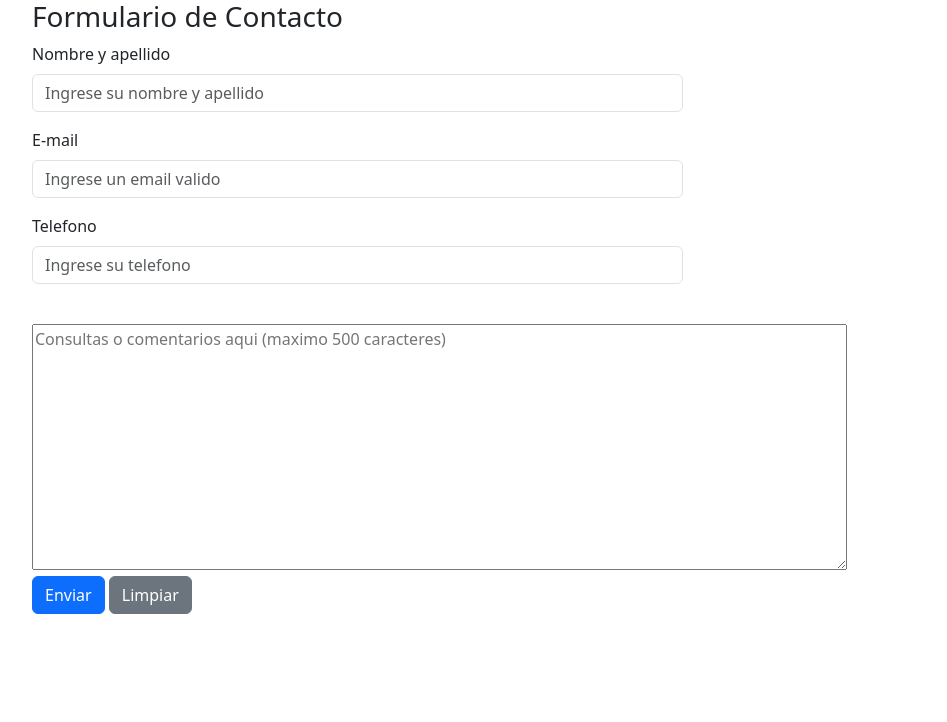
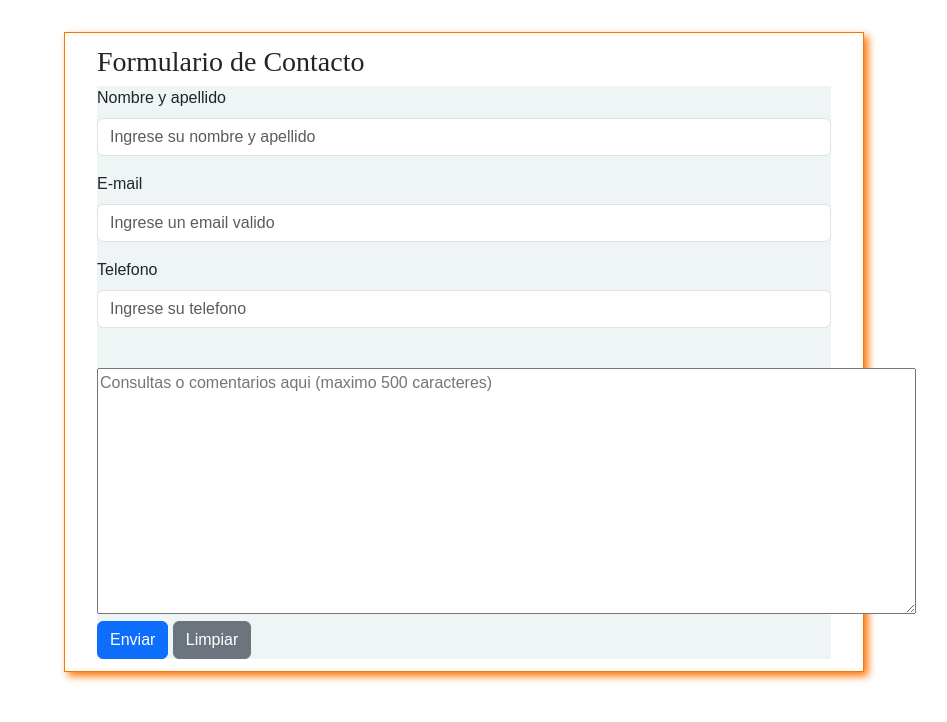
Before and after one commit to Cazuzavive/Borrador1, a plain HTML site: page form.html in a window 1280 px wide. Shown: the whole page, without its empty margins (50-997 px from the left). Drawn offline with nearby package versions, Linux system fonts and the light colour scheme; a web font is replaced by a local one.

Commit message:
ultimaversion

```diff
--- a/css/style.css
+++ b/css/style.css
@@ -168,11 +168,12 @@ form{
 
 .contenedorform{
     margin: 2rem;
-    padding: 0;
+    padding: 2rem;
     display: flex;
+    flex-direction: column;
     place-content: center;
-    width: 35rem;
-    height: 50rem;
+    width: 50rem;
+    height: 40rem;
     box-shadow: 4px 4px 8px #fc7300;
     border: 1px solid #fc7300;
     border-style: solid;
--- a/form.html
+++ b/form.html
@@ -7,13 +7,13 @@
     <meta name="description" content="Instituto de Educacion primaria que incorpora tecnicas de aprendizaje tipo Waldrof y constructivista. El mejor para la educacion de tus hijos">
     <meta name="author" content="Fiorella Di Claudio">
     <link href="https://cdn.jsdelivr.net/npm/bootstrap@5.3.0/dist/css/bootstrap.min.css" rel="stylesheet" integrity="sha384-9ndCyUaIbzAi2FUVXJi0CjmCapSmO7SnpJef0486qhLnuZ2cdeRhO02iuK6FUUVM" crossorigin="anonymous">
-
+    <link rel="stylesheet" href="css/style.css">
 </head>
 <body>
     <script src="https://cdn.jsdelivr.net/npm/bootstrap@5.3.0/dist/js/bootstrap.bundle.min.js" integrity="sha384-geWF76RCwLtnZ8qwWowPQNguL3RmwHVBC9FhGdlKrxdiJJigb/j/68SIy3Te4Bkz" crossorigin="anonymous"></script>
-  <div class="container contenedorform">
+  <div class="container">
 
-    <div class="col-xl-7">
+    <div class="col-xl-7 contenedorform">
       <h3>Formulario de Contacto</h3>
         <form action="https://formsubmit.co/nefertaritheunique@email.com" method="POST">
           <div class="mb-3">
```
